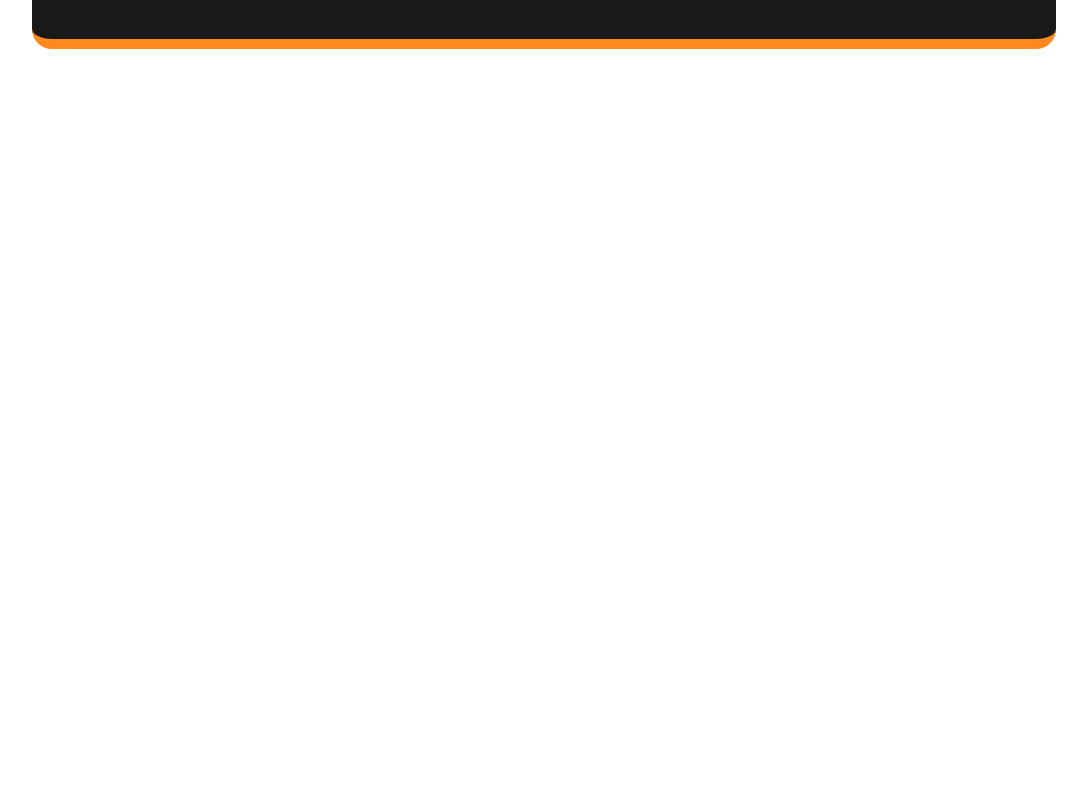
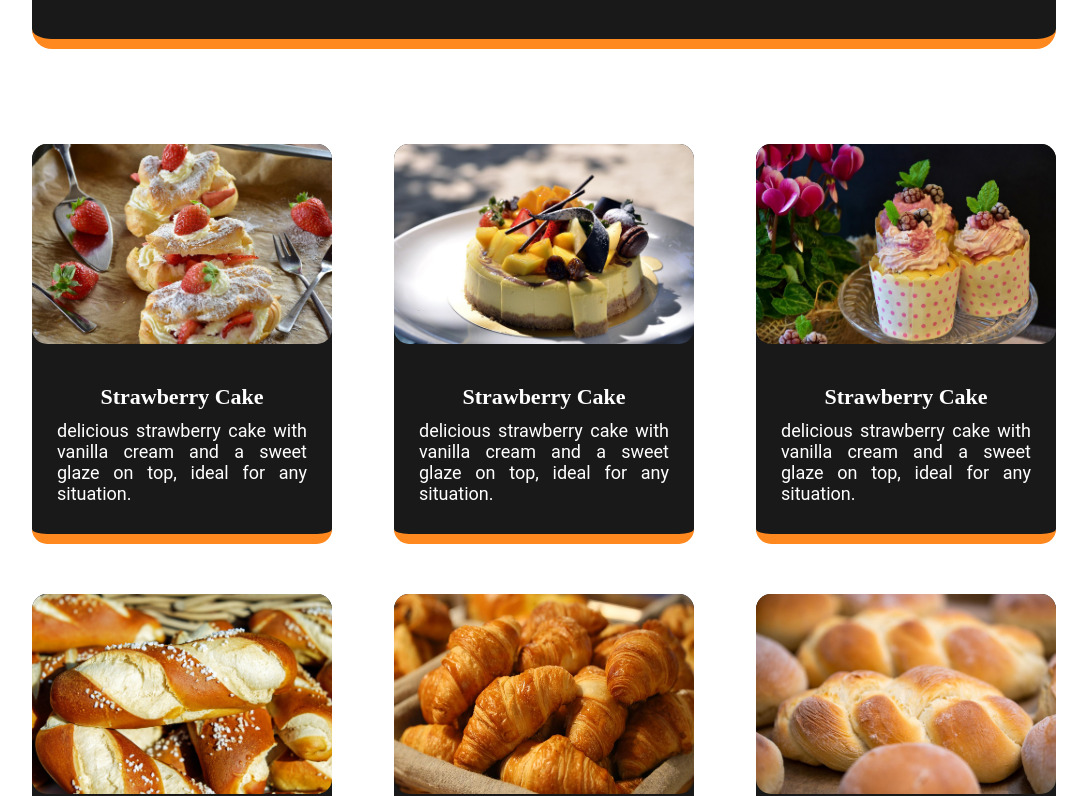
Before and after one commit to Edras-Mendez/CakesPro, a React (Create React App) app: page / in a window 1280 px wide. Shown: the part 931-1727 px from the top of the page, without its empty margins (96-1183 px from the left). Before the commit the page ends 1050 px from the top, so only its background shows below. Built offline with nearby package versions, Linux system fonts and the light colour scheme; a web font is replaced by a local one.

Commit message:
added section productsCards to app.js

```diff
--- a/src/App.js
+++ b/src/App.js
@@ -2,6 +2,7 @@ import './App.css';
 import Navbar from './components/navbar/navbar.jsx';
 import Slider from './components/fixedSlider/slider.jsx';
 import Services from './components/services/services.jsx';
+import ProductsCards from './components/productsCards/productsCards.jsx';
 
 function App() {
   return (
@@ -9,6 +10,7 @@ function App() {
       <Navbar />
       <Slider />
       <Services />
+      <ProductsCards />
     </div>
   );
 }
```
